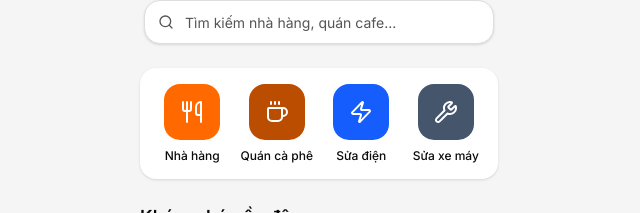
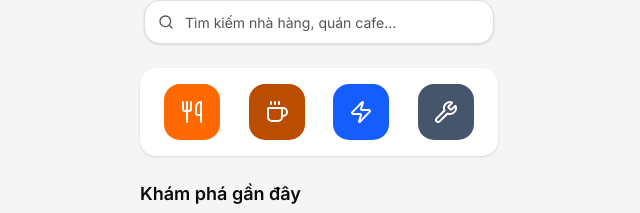
Before and after one commit to li654755627-glitch/v0-surf-pwa, a Next.js app: page / in a window 1280 px wide. Shown: the part 117-330 px from the top of the page, without its empty margins (321-961 px from the left). Built offline with nearby package versions, Linux system fonts and the light colour scheme.

Commit message:
refactor: adjust category card layout and remove name display
Updated card layout for better centering; removed category name display

```diff
--- a/components/category-cards.tsx
+++ b/components/category-cards.tsx
@@ -32,7 +32,7 @@ export function CategoryCards({ onCategoryClick }: CategoryCardsProps) {
                   onCategoryClick(category.id)
                 }
               }}
-              className="group flex flex-col items-center gap-2"
+              className="group flex items-center justify-center"
             >
               <div
                 className={cn(
@@ -42,9 +42,6 @@ export function CategoryCards({ onCategoryClick }: CategoryCardsProps) {
               >
                 <Icon className="h-6 w-6 text-primary-foreground" />
               </div>
-              <span className="text-xs font-medium text-foreground text-center leading-tight">
-                {category.nameVi}
-              </span>
             </Link>
           )
         })}
```
